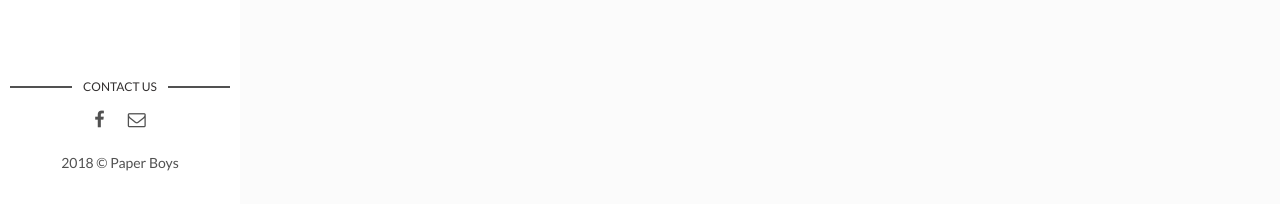
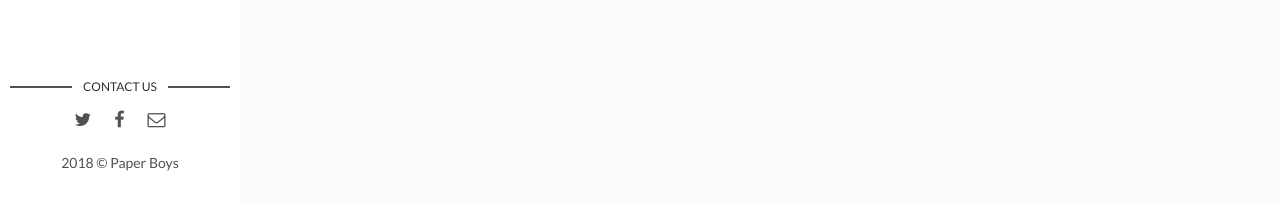
Before and after one commit to paperboyspodcast/paperboyspodcast.github.io, a Jekyll site: the page built from index.html, in a window 1280 px wide. Shown: the part 693-897 px from the top of the page. Built offline with Jekyll 4.4.1, drawn with Linux system fonts in a browser that asks for light colours; the list of posts is cut into pages by our own code.

Commit message:
update main.html to include twitter

```diff
--- a/_layouts/main.html
+++ b/_layouts/main.html
@@ -16,11 +16,11 @@ layout: default
     <section class="contact">
       <h3 class="contact-title">Contact us</h3>
       <ul>
-       <!-- {% if site.social-twitter %}
+        {% if site.social-twitter %}
           <li><a href="https://twitter.com/{{ site.social-twitter }}" target="_blank"><i class="fa fa-twitter" aria-hidden="true"></i></a></li>
         {% else %}
           <li><a href="https://twitter.com/artemsheludko_" target="_blank"><i class="fa fa-twitter" aria-hidden="true"></i></a></li>
-        {% endif %} -->
+        {% endif %}
         {% if site.social-facebook %}
           <li><a href="https://facebook.com/{{ site.social-facebook }}" target="_blank"><i class="fa fa-facebook" aria-hidden="true"></i></a></li>
         {% else %}
```
